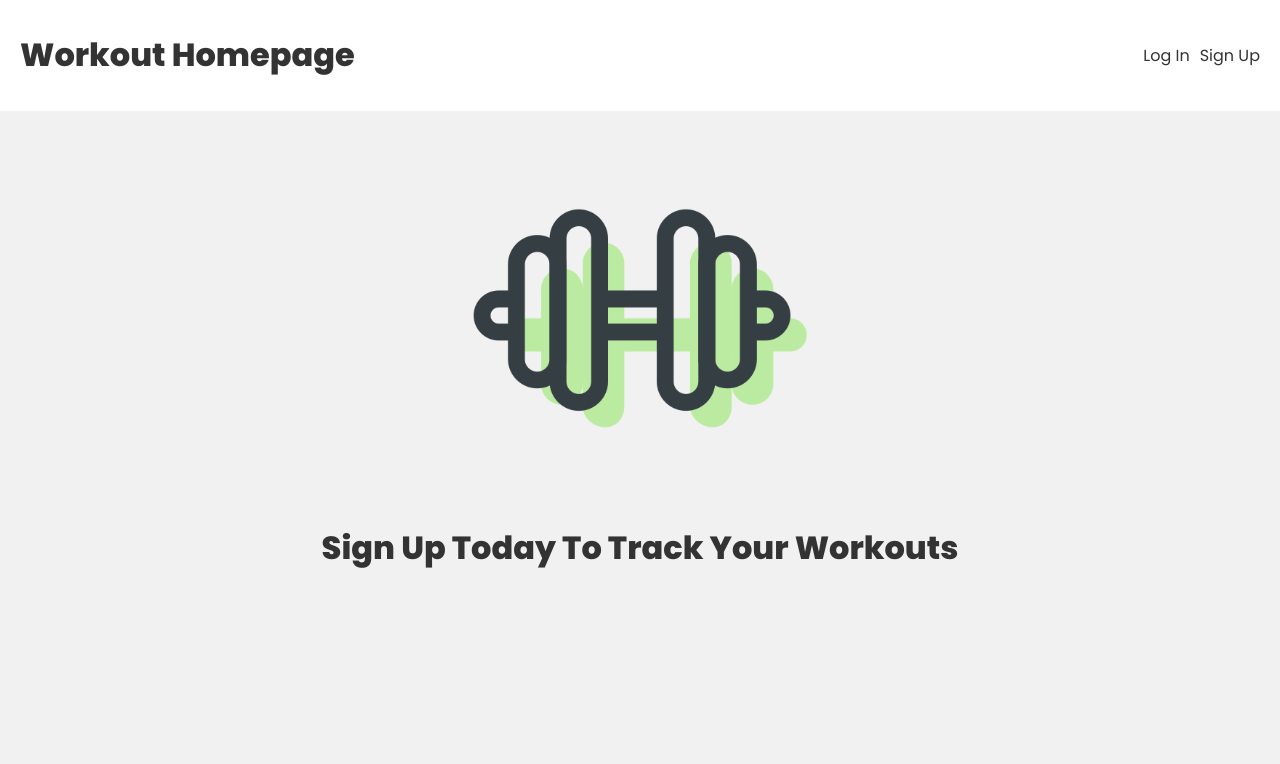
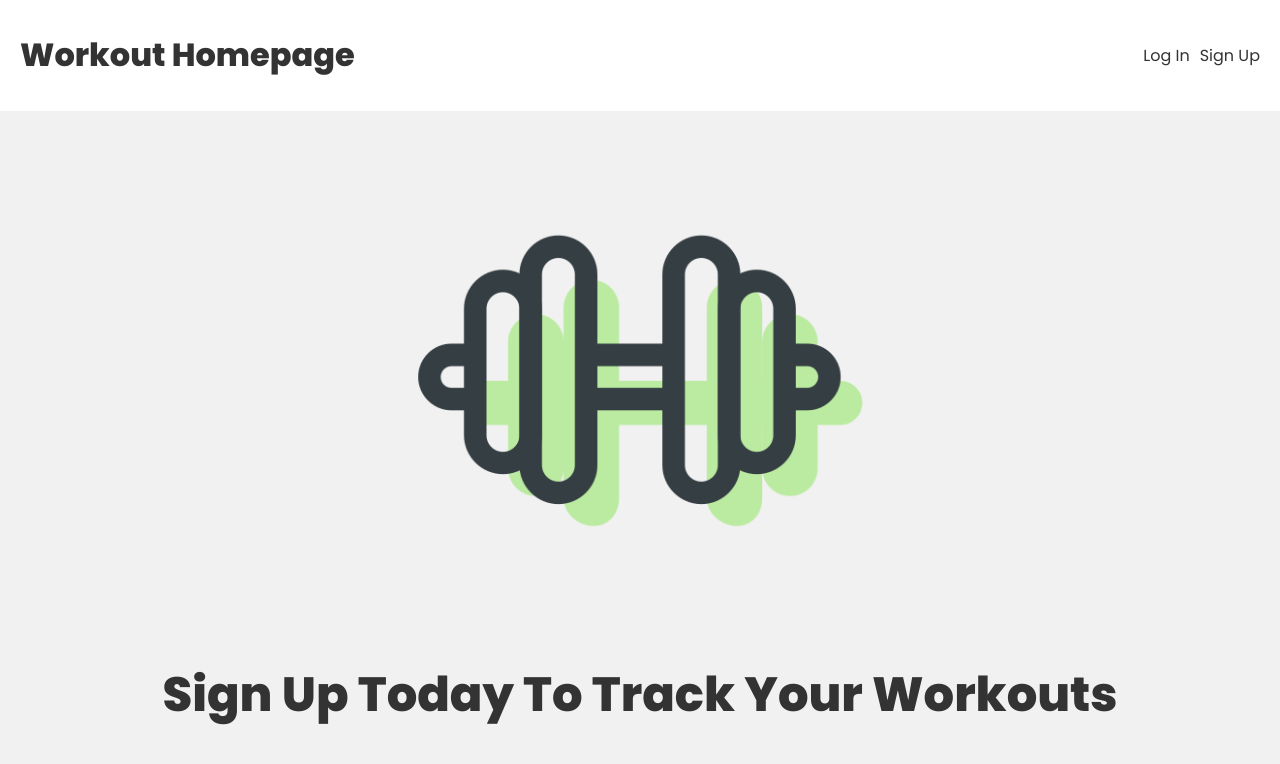
Before and after one commit to huangtom337/MERNWorkouts, a React (Create React App) app in the folder frontend/workout-app/: page / in a window 1280 px wide. Shown: the top 764 px of the page. Built offline with nearby package versions, Linux system fonts and the light colour scheme.

Commit message:
fixed scroll bar for real

```diff
--- a/frontend/workout-app/src/index.css
+++ b/frontend/workout-app/src/index.css
@@ -136,13 +136,13 @@ form.signup, form.login {
   display: block;
   margin-left: auto;
   margin-right: auto;
-  width: 30%;
+  width: 40%;
 }
 
 .home .description h1{
   text-align: center;
   font-family: "Poppins";
-  font-size: 2em;
+  font-size: 3em;
   color: #333;
   text-decoration: none;
 }
```
